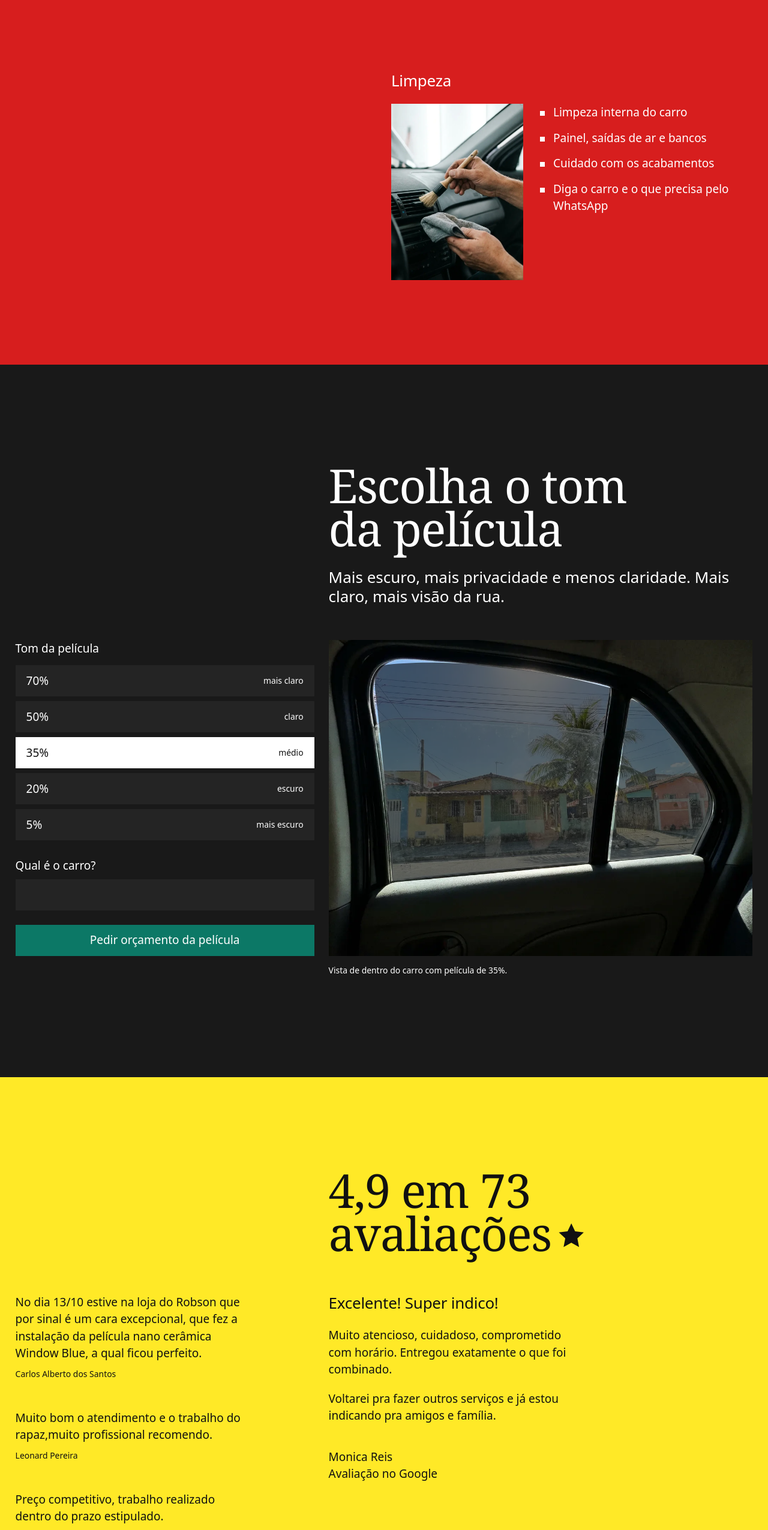
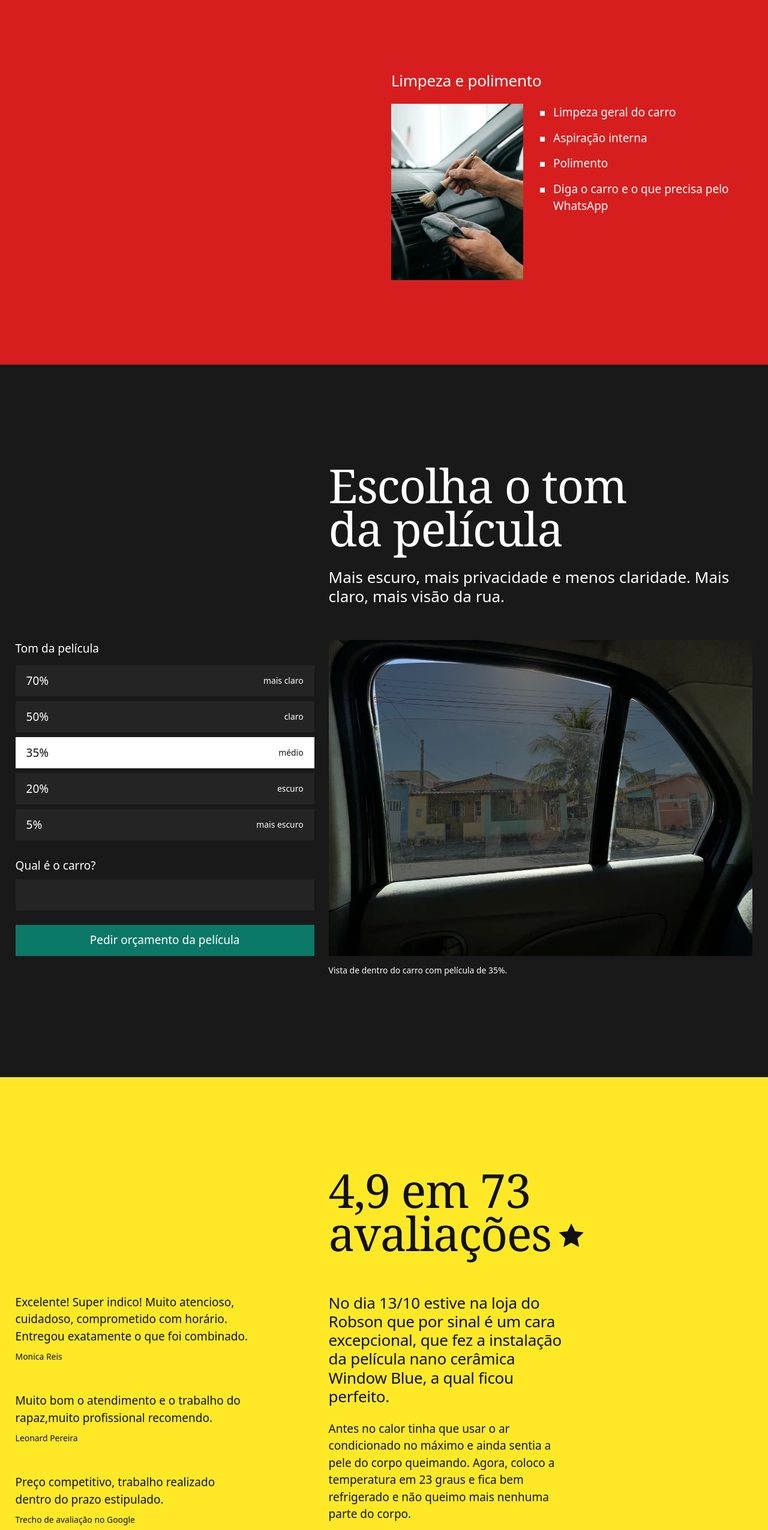
Before and after one commit to NutritrainrDev/r1-estetica-automotiva, a plain HTML site: page index.html in a window 1280 px wide. Shown: the part 1829-4380 px from the top of the page at 60% size. Drawn offline with Linux system fonts and the light colour scheme; a web font is replaced by a local one.

Commit message:
Avaliacao completa do Carlos como carta; servicos da Monica no bloco de limpeza
Co-Authored-By: Claude Opus 5.5 <noreply@anthropic.com>

```diff
--- a/index.html
+++ b/index.html
@@ -5,7 +5,7 @@
 <meta name="viewport" content="width=device-width, initial-scale=1, viewport-fit=cover">
 <meta name="robots" content="noindex, nofollow">
 <title>R1 Centro de Estética Automotiva | Pintura, insulfilme e limpeza em Campo Grande, RJ</title>
-<meta name="description" content="R1 Centro de Estética Automotiva, na Estrada do Cabuçu, 471, em Campo Grande, Rio de Janeiro: pintura completa, insulfilme e película nano cerâmica, e limpeza. Nota 4,9 em 73 avaliações no Google. (21) 97123-2300.">
+<meta name="description" content="R1 Centro de Estética Automotiva, na Estrada do Cabuçu, 471, em Campo Grande, Rio de Janeiro: pintura completa, insulfilme e película nano cerâmica, limpeza e polimento. Nota 4,9 em 73 avaliações no Google. (21) 97123-2300.">
 <link rel="canonical" href="https://nutritrainrdev.github.io/r1-estetica-automotiva/">
 <meta name="theme-color" content="#191919">
 <link rel="icon" href="favicon.svg" type="image/svg+xml">
@@ -46,7 +46,7 @@
   "makesOffer": [
     { "@type": "Offer", "itemOffered": { "@type": "Service", "name": "Pintura completa" } },
     { "@type": "Offer", "itemOffered": { "@type": "Service", "name": "Insulfilme e película nano cerâmica" } },
-    { "@type": "Offer", "itemOffered": { "@type": "Service", "name": "Limpeza automotiva" } }
+    { "@type": "Offer", "itemOffered": { "@type": "Service", "name": "Limpeza e polimento" } }
   ]
 }
 </script>
@@ -333,14 +333,14 @@ ul{padding:0;list-style:none}
         </div>
       </article>
       <article class="block rv">
-        <h3>Limpeza</h3>
+        <h3>Limpeza e polimento</h3>
         <div class="pair">
           <figure class="ph"><img data-speed="-0.04" src="assets/img/limpeza.webp" width="896" height="1200" alt="Mão com pincel limpa as saídas de ar do painel enquanto a outra segura um pano de microfibra" loading="lazy" decoding="async"></figure>
           <div>
             <ul>
-              <li>Limpeza interna do carro</li>
-              <li>Painel, saídas de ar e bancos</li>
-              <li>Cuidado com os acabamentos</li>
+              <li>Limpeza geral do carro</li>
+              <li>Aspiração interna</li>
+              <li>Polimento</li>
               <li>Diga o carro e o que precisa pelo WhatsApp</li>
             </ul>
           </div>
@@ -388,15 +388,15 @@ ul{padding:0;list-style:none}
   <div class="wrap g12">
     <h2 class="h rv" id="av-h">4,9 em 73 avaliações<svg viewBox="0 0 24 24" aria-hidden="true"><path d="M12 1.8l3.1 6.6 7.2.9-5.3 5 1.4 7.1L12 17.9l-6.4 3.5L7 14.3 1.7 9.3l7.2-.9z"/></svg></h2>
     <div class="notes">
-      <blockquote class="rv"><p>No dia 13/10 estive na loja do Robson que por sinal é um cara excepcional, que fez a instalação da película nano cerâmica Window Blue, a qual ficou perfeito.</p><footer>Carlos Alberto dos Santos</footer></blockquote>
+      <blockquote class="rv"><p>Excelente! Super indico! Muito atencioso, cuidadoso, comprometido com horário. Entregou exatamente o que foi combinado.</p><footer>Monica Reis</footer></blockquote>
       <blockquote class="rv"><p>Muito bom o atendimento e o trabalho do rapaz,muito profissional recomendo.</p><footer>Leonard Pereira</footer></blockquote>
       <blockquote class="rv"><p>Preço competitivo, trabalho realizado dentro do prazo estipulado.</p><footer>Trecho de avaliação no Google</footer></blockquote>
     </div>
     <blockquote class="letter rv">
-      <p class="open">Excelente! Super indico!</p>
-      <p>Muito atencioso, cuidadoso, comprometido com horário. Entregou exatamente o que foi combinado.</p>
-      <p>Voltarei pra fazer outros serviços e já estou indicando pra amigos e família.</p>
-      <footer class="sign"><b>Monica Reis</b>Avaliação no Google</footer>
+      <p class="open">No dia 13/10 estive na loja do Robson que por sinal é um cara excepcional, que fez a instalação da película nano cerâmica Window Blue, a qual ficou perfeito.</p>
+      <p>Antes no calor tinha que usar o ar condicionado no máximo e ainda sentia a pele do corpo queimando. Agora, coloco a temperatura em 23 graus e fica bem refrigerado e não queimo mais nenhuma parte do corpo.</p>
+      <p>O produto é excelente, mas a instalação e o atendimento são ímpar. Recomendo de olhos vendados.</p>
+      <footer class="sign"><b>Carlos Alberto dos Santos</b>Avaliação no Google</footer>
     </blockquote>
   </div>
 </section>
```
